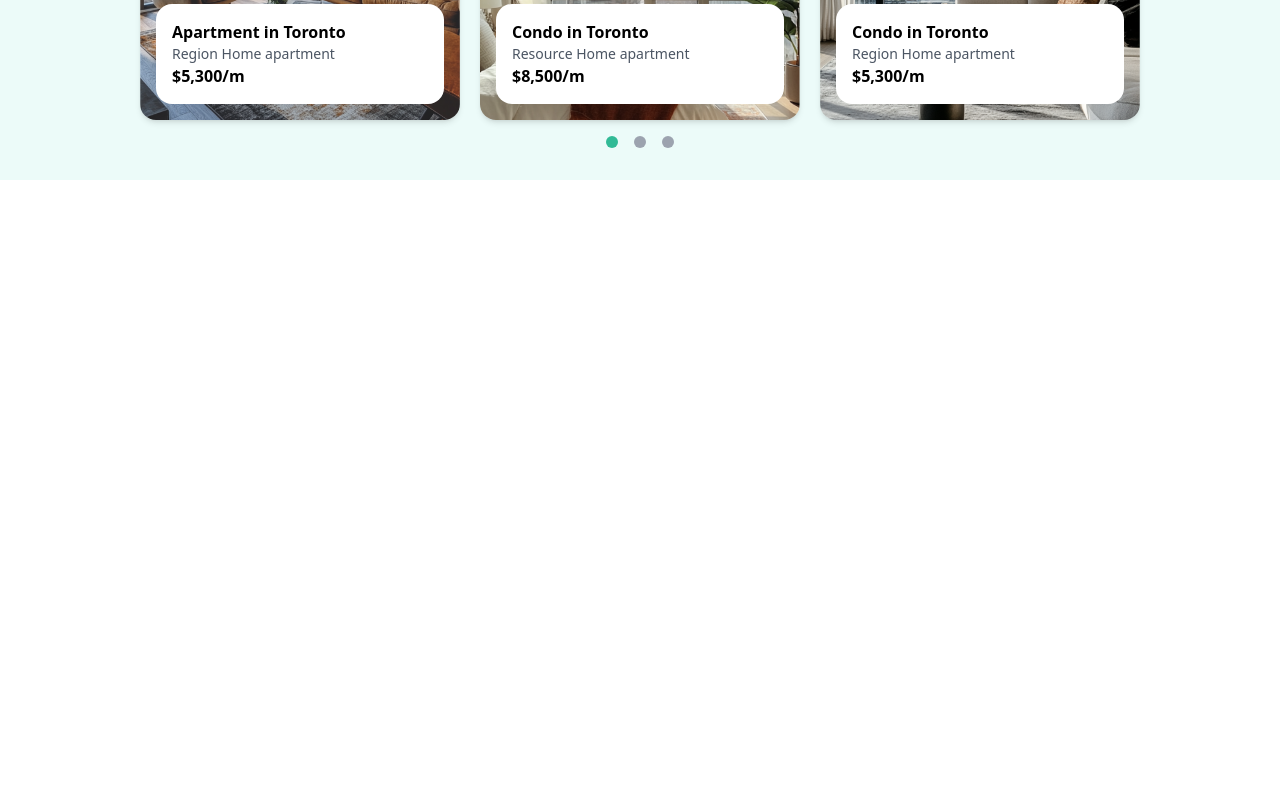
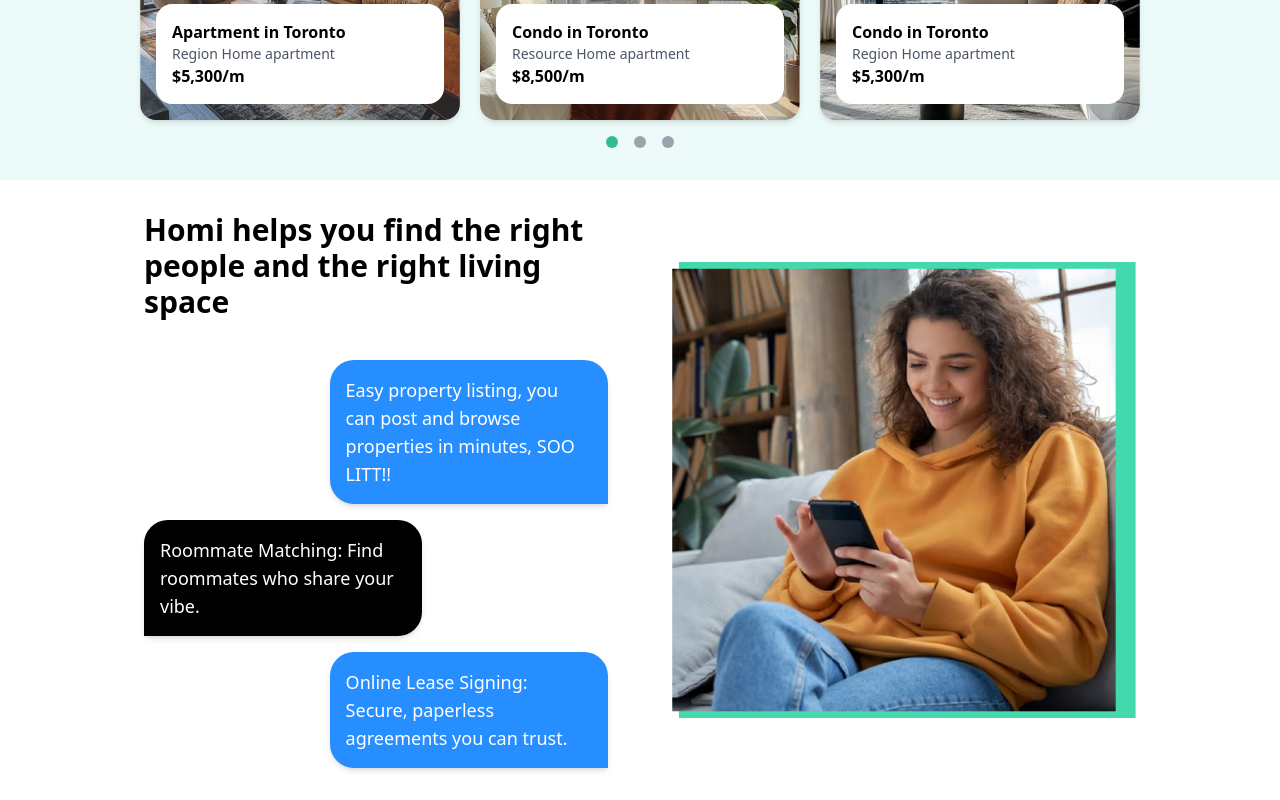
Before and after one commit to animalelder/yorda-homi, a React (Create React App) app in the folder frontend/: page / in a window 1280 px wide. Shown: the part 1493-2293 px from the top of the page. Before the commit the page ends 1673 px from the top, so only its background shows below. Built offline with nearby package versions, Linux system fonts and the light colour scheme.

Commit message:
landing page update

```diff
--- /dev/null
+++ b/frontend/src/Components/HomiMessage.jsx
@@ -0,0 +1,51 @@
+import React from 'react';
+import message from '../Assets/message.png';
+
+const HomiMessage = () => {
+  return (
+    <div className="px-4 py-8 mx-4 sm:mx-[10%]">
+      <div className="flex flex-col md:flex-row items-center justify-between gap-16">
+        {/* Text Section */}
+        <div className="flex flex-col space-y-4 w-full md:w-1/2">
+          <h3 className="text-3xl font-semibold text-center md:text-left mb-6">
+            Homi helps you find the right people and the right living space
+          </h3>
+
+          <div className="space-y-4">
+            {/* Chatbox Messages */}
+            <div className="flex justify-end">
+              <div className="bg-primaryBlue p-4 rounded-tl-3xl rounded-tr-3xl rounded-bl-3xl shadow-md max-w-[60%]">
+                <p className="text-white text-lg">
+                  Easy property listing, you can post and browse properties in minutes, SOO LITT!!
+                </p>
+              </div>
+            </div>
+
+            <div className="flex justify-start">
+              <div className="bg-black p-4 rounded-tl-3xl rounded-tr-3xl rounded-br-3xl shadow-md max-w-[60%]">
+                <p className="text-white text-lg">
+                  Roommate Matching: Find roommates who share your vibe.
+                </p>
+              </div>
+            </div>
+
+            <div className="flex justify-end">
+              <div className="bg-primaryBlue p-4 rounded-tl-3xl rounded-tr-3xl rounded-bl-3xl shadow-md max-w-[60%]">
+                <p className="text-white text-lg">
+                  Online Lease Signing: Secure, paperless agreements you can trust.
+                </p>
+              </div>
+            </div>
+          </div>
+        </div>
+
+        {/* Image Section */}
+        <div className="w-full md:w-1/2 flex justify-center rounded-lg">
+          <img src={message} alt="Message Illustration" className="w-64 md:w-auto" />
+        </div>
+      </div>
+    </div>
+  );
+};
+
+export default HomiMessage;
--- a/frontend/src/Pages/Home.jsx
+++ b/frontend/src/Pages/Home.jsx
@@ -1,6 +1,7 @@
 import React from 'react'
 import Header from '../Components/Header'
 import FindHome from '../Components/FindHome'
+import HomiMessage from '../Components/HomiMessage'
 
 
 const Home = () => {
@@ -8,6 +9,7 @@ const Home = () => {
     <div>
        <Header/>
        <FindHome/>
+       <HomiMessage/>
     </div>
   )
 }
--- a/frontend/tailwind.config.js
+++ b/frontend/tailwind.config.js
@@ -9,6 +9,7 @@ module.exports = {
         primary: '#31ba96',
         buttonRed: '#ff5757',
         primaryLight: '#ecfbf9',
+        primaryBlue: '#278eff',
       },
     },
   },
```
Also changed, not shown: frontend/src/Assets/message.png (added).
